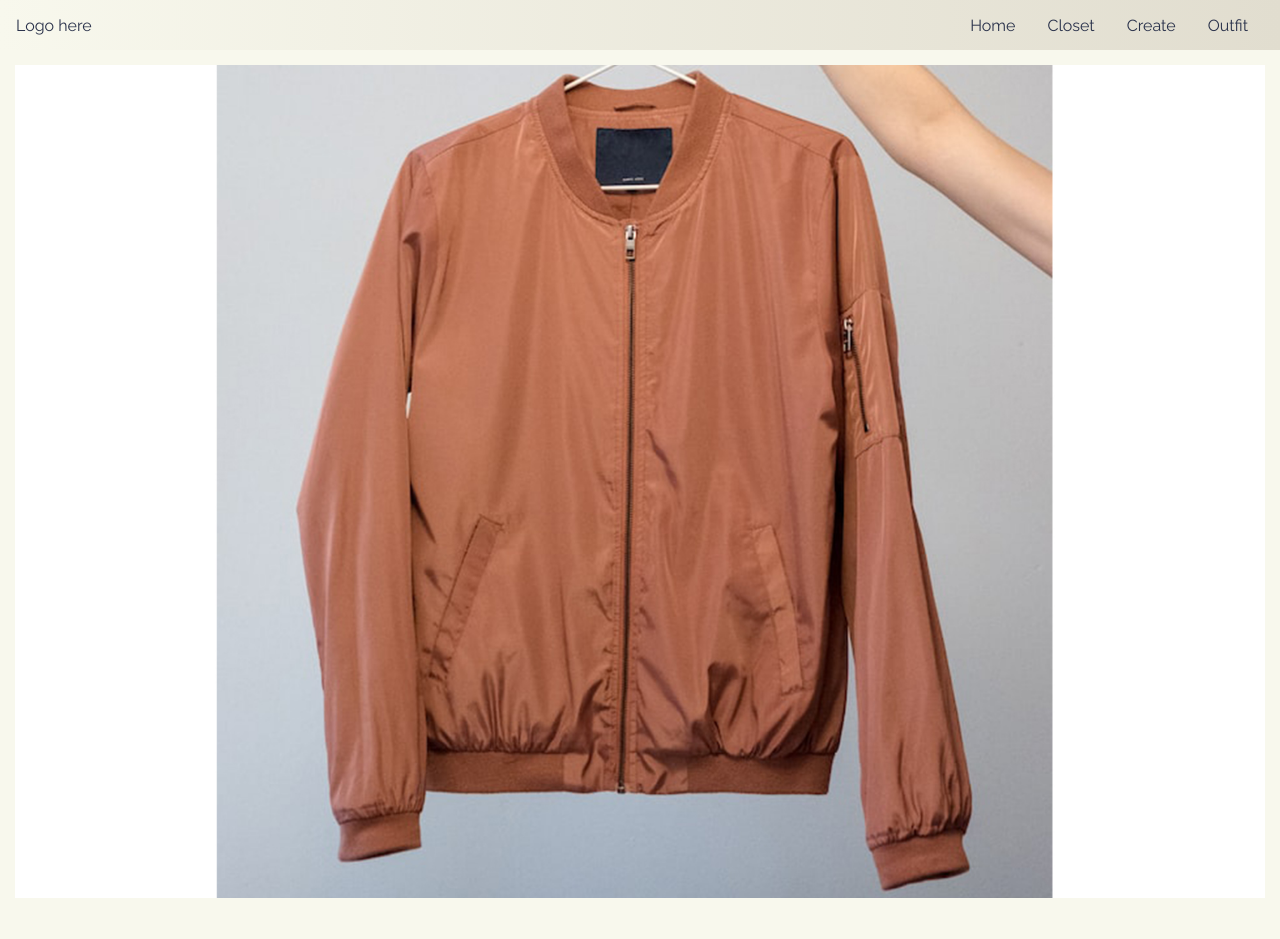
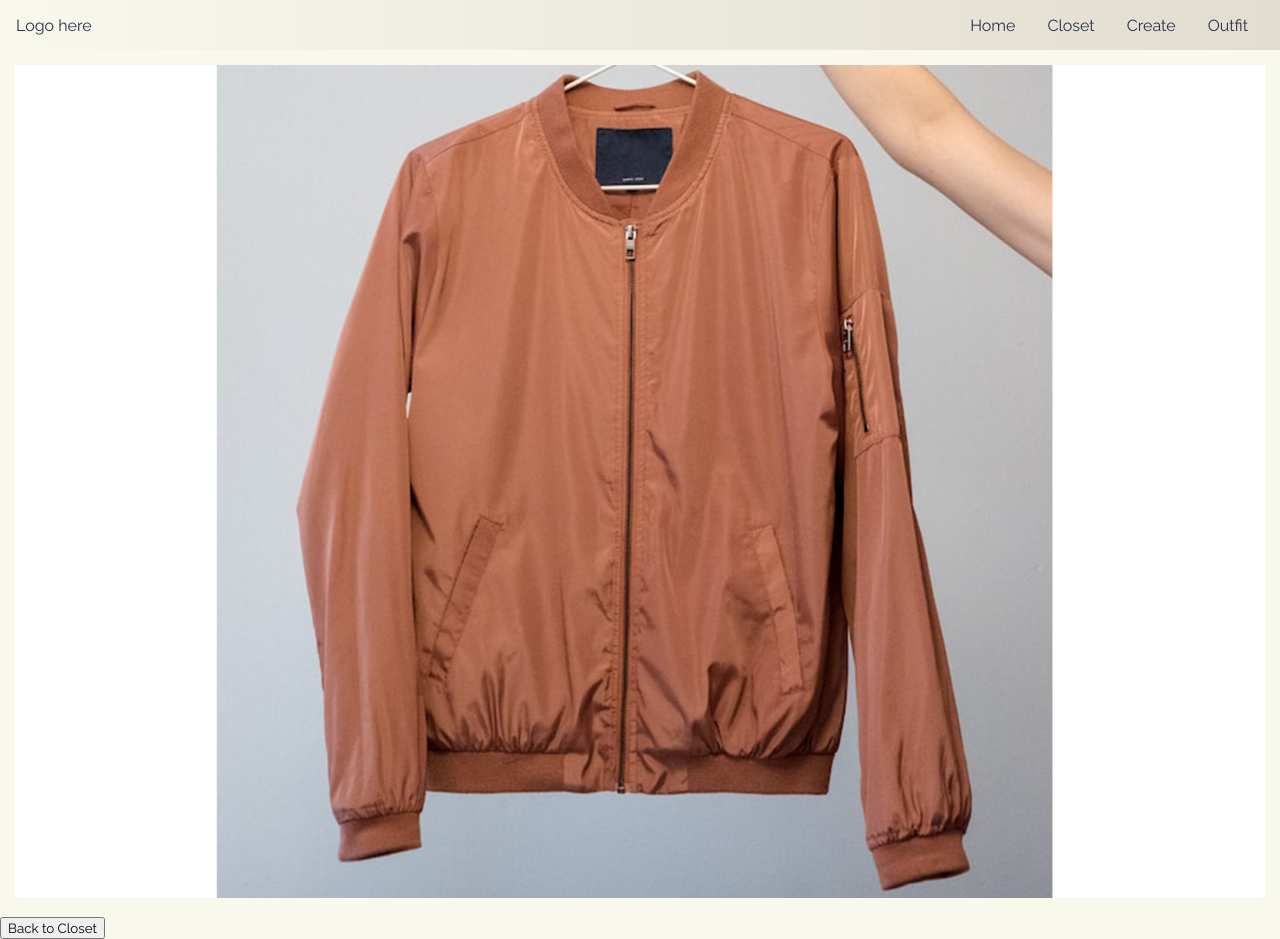
Before and after one commit to AliDabdoub/exjobb-malmoGrupp, a Next.js app in the folder exjobb/: page /garment/1 in a window 1280 px wide. Before the commit the page ends 917 px from the top, so only its background shows below. Built offline with nearby package versions, Linux system fonts and the light colour scheme.

Commit message:
Back to closet button on garment page

```diff
--- a/exjobb/pages/garment/[id].js
+++ b/exjobb/pages/garment/[id].js
@@ -1,15 +1,21 @@
 import React from "react";
-import { getMediaById } from 'db'
-import Navbar from '../../src/components/Navbar'
+import { getMediaById } from 'db';
+import { useRouter } from 'next/router';
+import Navbar from '../../src/components/Navbar';
 import styles from "styles/Garment.module.scss";
 
 const CreatePage = (props) => {
     const { garment = {} } = props
+    const router = useRouter()
 
     return (
         <div className={styles.garment}>
             <Navbar/>
             <img src={garment.url} />
+            <div className={styles.button__area}>
+            <button className={styles.button__closet} onClick={() => router.back()}>
+                Back to Closet
+            </button></div>
         </div>
     )
 };
```
